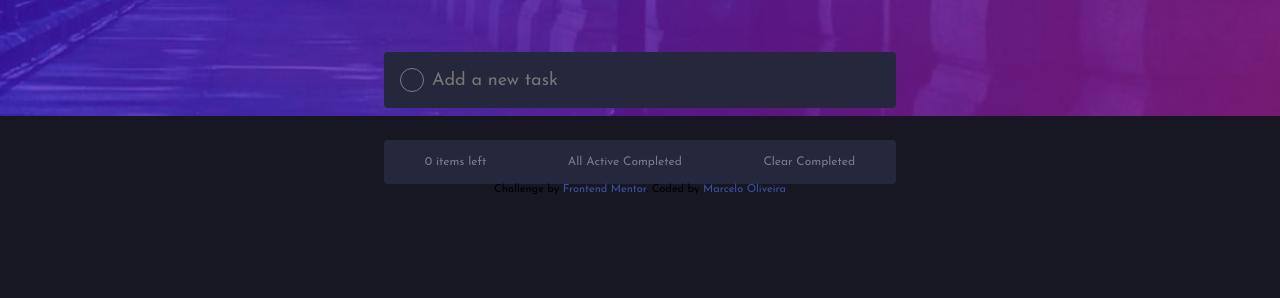
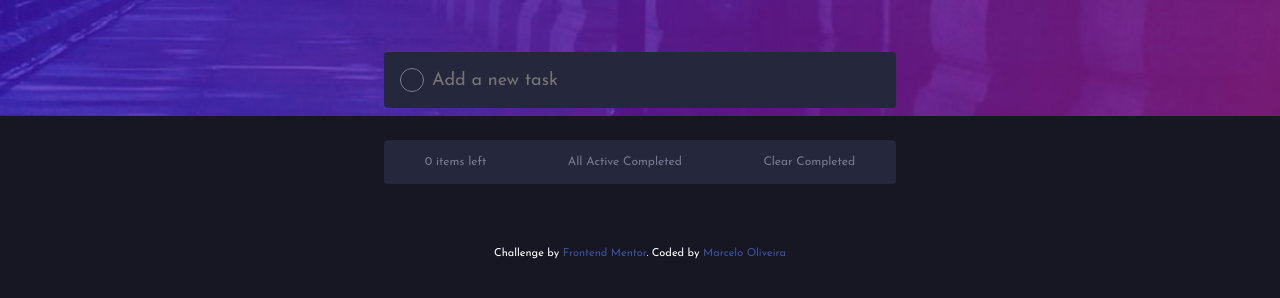
Before and after one commit to heiderick13/todo-app, a plain HTML site: page index.html in a window 1280 px wide. Shown: the part 204-502 px from the top of the page. Drawn offline with nearby package versions, Linux system fonts and the light colour scheme.

Commit message:
:lipstick: feat: update footer

```diff
--- a/src/css/styles.css
+++ b/src/css/styles.css
@@ -216,9 +216,10 @@ input[type="text"] {
 }
 
 .attribution {
-  margin-bottom: 0.5rem;
+  margin: 4rem 0 0.5rem;
   font-size: 11px;
   text-align: center;
+  color: var(--white);
 }
 .attribution a {
   color: hsl(228, 45%, 44%);
```
